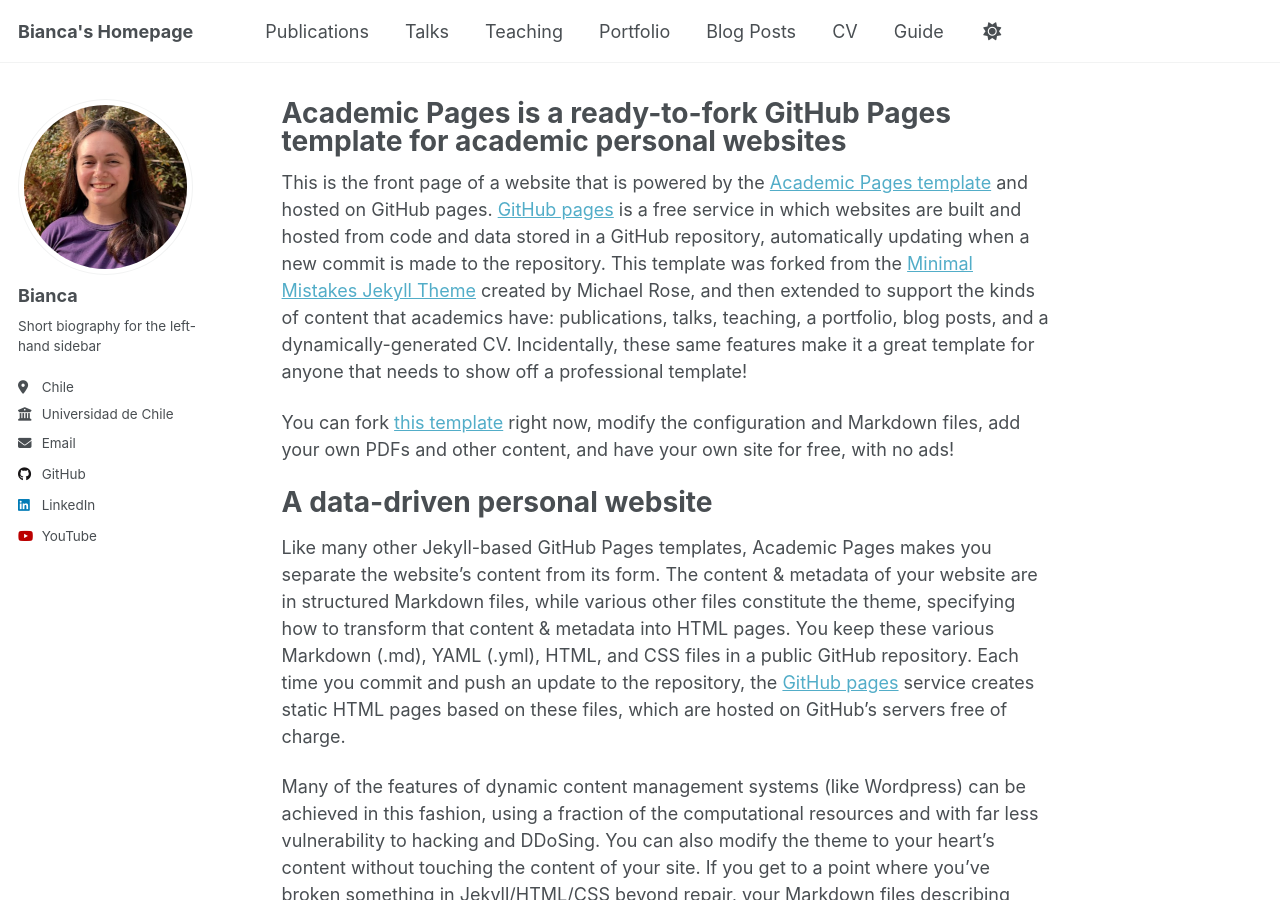
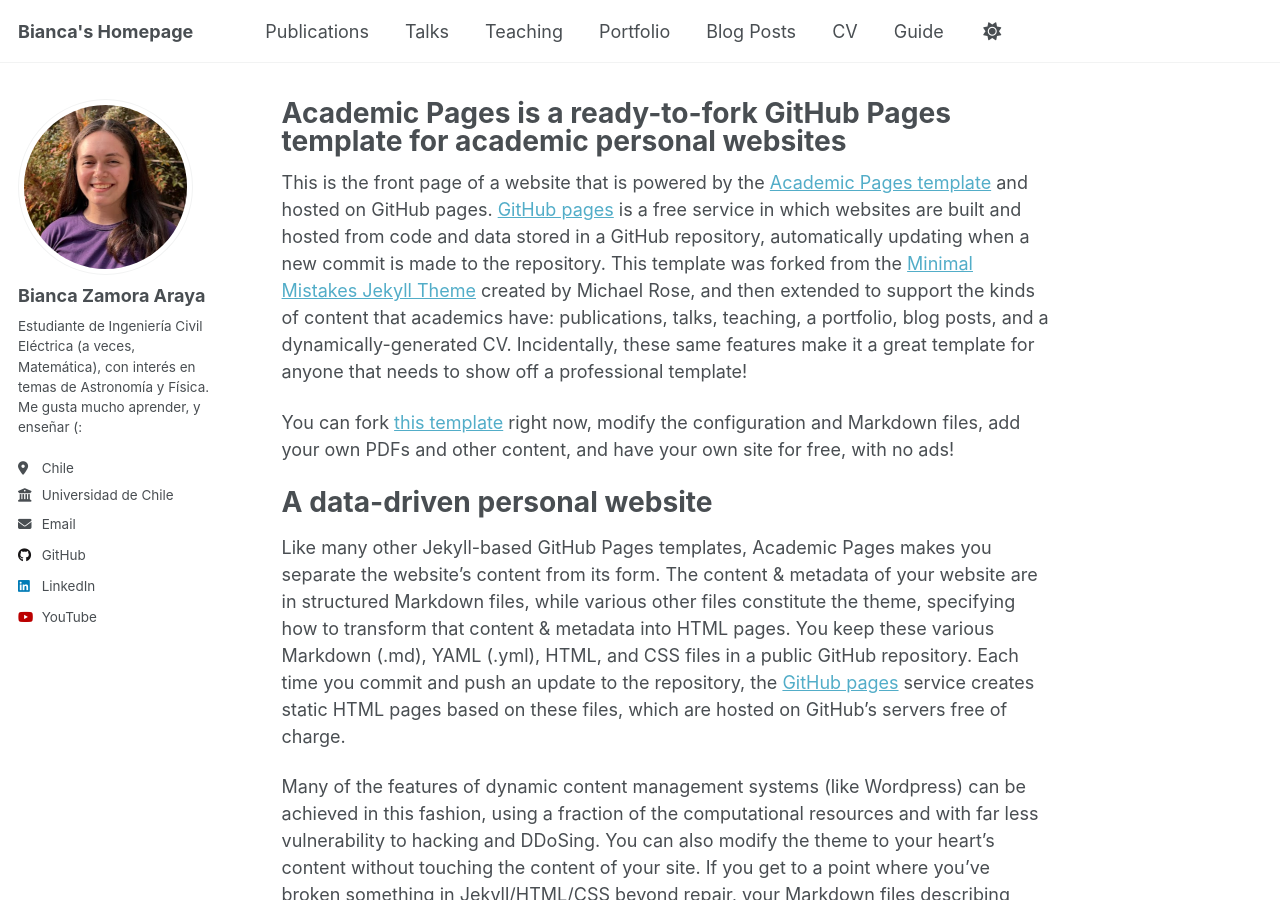
Before and after one commit to Bianca-Zamora-Araya/Bianca-Zamora-Araya.github.io, a Jekyll site: the page built from _pages/about.md, in a window 1280 px wide and 900 px high. Built offline with Jekyll 4.4.1, drawn with Linux system fonts in a browser that asks for light colours; a script that is not in the unit is left out.

Commit message:
Update _config.yml

```diff
--- a/_config.yml
+++ b/_config.yml
@@ -23,9 +23,9 @@ repository               : "academicpages/academicpages.github.io"
 author:
   # Biographic information
   avatar           : "profile.png"
-  name             : "Bianca"
+  name             : "Bianca Zamora Araya"
   pronouns         : # example: "she/her"
-  bio              : "Short biography for the left-hand sidebar"
+  bio              : "Estudiante de Ingeniería Civil Eléctrica (a veces, Matemática), con interés en temas de Astronomía y Física. Me gusta mucho aprender, y enseñar (:"
   location         : "Chile"
   employer         : "Universidad de Chile"
   uri              : # URL
```
